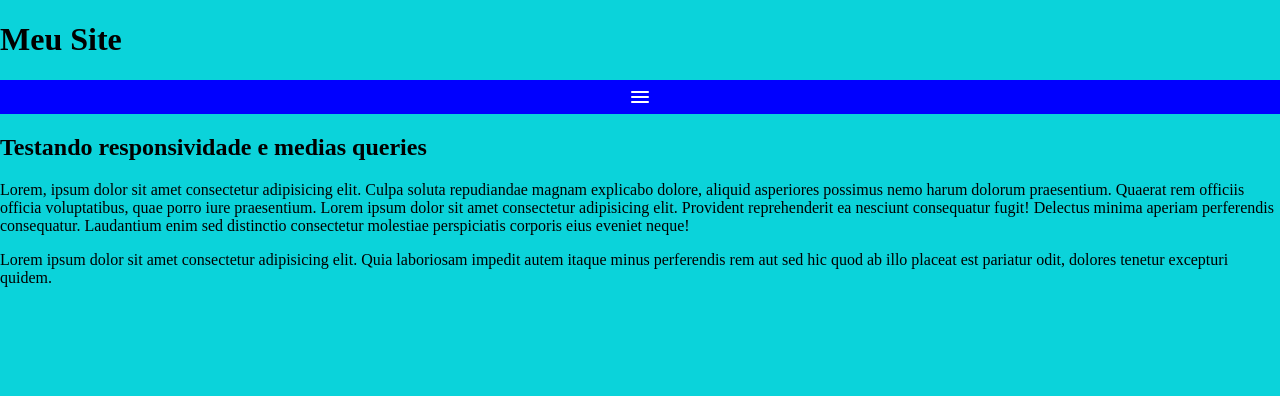
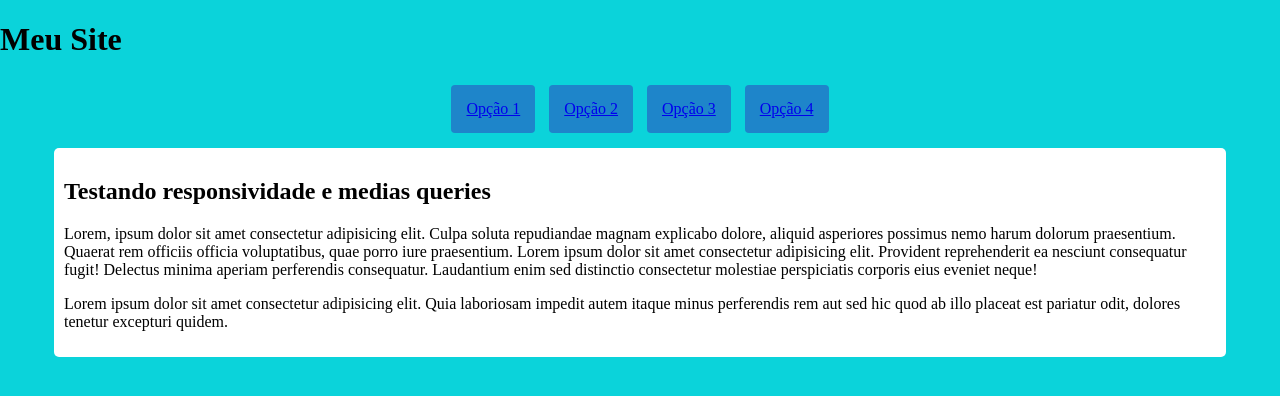
Before and after one commit to Fabioeris/Media_query_menu_responsivo, a plain HTML site: page index.html in a window 1280 px wide. Drawn offline with nearby package versions, Linux system fonts and the light colour scheme.

Commit message:
melhorado o recurso do media query

```diff
--- /dev/null
+++ b/estilo/media-query.css
@@ -0,0 +1,24 @@
+@charset "UTF-8";
+
+@media screen  and (min-width: 768px){
+    span#menu{
+        display:none
+    }
+
+    menu{
+        display: block;
+    }
+
+    li{
+        display:inline-block
+    }
+
+    main{
+        width: 90vw;
+        background-color: white;
+        margin: auto;
+        margin-top: 10px;
+        padding: 10px;
+        border-radius: 5px;
+    }
+    }
--- a/estilo/style.css
+++ b/estilo/style.css
@@ -13,6 +13,16 @@ menu{
     padding: 0px;
     display: none;
 }
+
+main{
+    width: 90vw;
+    background-color: white;
+    margin: auto;
+    margin-top: 10px;
+    padding: 10px;
+    border-radius: 5px;
+}
+
 
 span#menu{
     background-color: blue;
--- a/index.html
+++ b/index.html
@@ -4,9 +4,10 @@
     <meta charset="UTF-8">
     <meta name="viewport" content="width=device-width, initial-scale=1.0">
     <link rel="stylesheet" href="estilo/style.css">
+    <link rel="stylesheet" href="estilo/media-query.css">
     <title>Menu Responsivo</title>
     <link rel="stylesheet" href="https://fonts.googleapis.com/css2?family=Material+Symbols+Rounded:opsz,wght,FILL,GRAD@20..48,100..700,0..1,-50..200" />
-<body>
+<body onresize="mudouTamanho()">
     <header>
         <h1>Meu Site</h1>
         <span id="menu" class="material-symbols-rounded" onclick="clickMenu()">
@@ -41,8 +42,17 @@
                 } else {
                     itens.style.display = 'block'
                 }
+                function mudouTamanho(){
+                    if(window.innerWidth >= 768){
+                        itens.style.display='block'
+                    } else {
+                        itens.style.display = 'none'
+
+                    }
+                }
             }
         </script>
 
+
 </body>
 </html>
```
